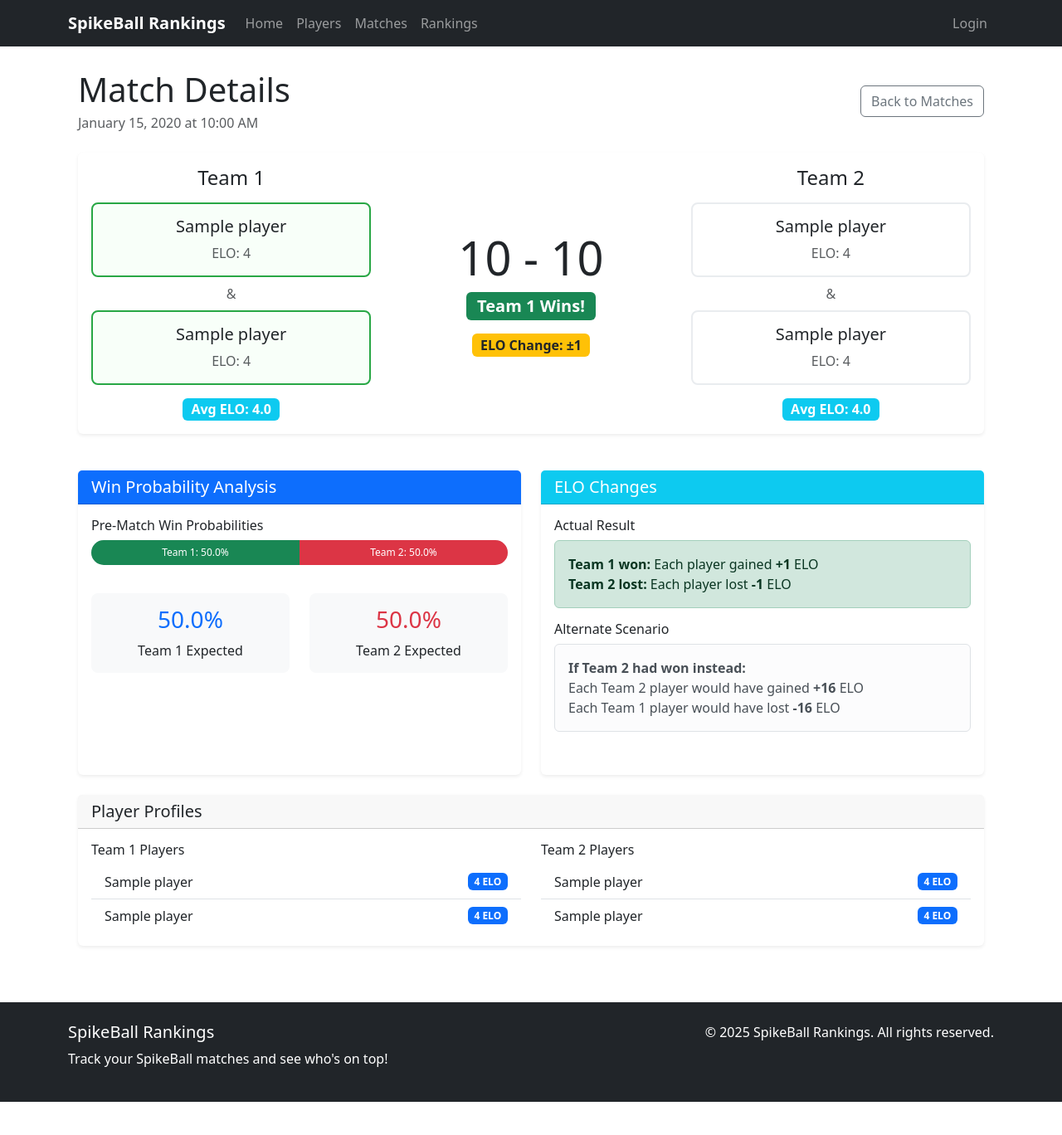
After one commit to LucaLumetti/ZipLeague, a Django app: page /matches/1/ in a window 1280 px wide. The commit adds this page. Shown: the whole page at 83% size. Run offline with Django 5.2, Linux system fonts and the light colour scheme; tables that the repository leaves empty hold one stand-in row (values such as "Sample post"); some libraries are stand-ins or nearby versions.

Commit message:
Implement match detail view and ELO recomputation feature; add templates for match details and ELO reset confirmation

```diff
--- /dev/null
+++ b/rankings/templates/rankings/match_detail.html
@@ -0,0 +1,257 @@
+{% extends 'rankings/base.html' %}
+
+{% block title %}Match Details{% endblock %}
+
+{% block content %}
+<div class="container-fluid">
+    <!-- Header -->
+    <div class="row mb-4">
+        <div class="col-12">
+            <div class="d-flex justify-content-between align-items-center">
+                <div>
+                    <h1 class="mb-1">Match Details</h1>
+                    <p class="text-muted mb-0">{{ match.date_played|date:"F d, Y" }} at {{ match.date_played|time:"g:i A" }}</p>
+                </div>
+                <a href="{% url 'match-list' %}" class="btn btn-outline-secondary">
+                    <i class="bi bi-arrow-left"></i> Back to Matches
+                </a>
+            </div>
+        </div>
+    </div>
+
+    <!-- Match Overview -->
+    <div class="row mb-4">
+        <div class="col-12">
+            <div class="card shadow-sm">
+                <div class="card-body">
+                    <div class="row align-items-center">
+                        <div class="col-md-4 text-center">
+                            <h4 class="mb-2">Team 1</h4>
+                            <div class="team-players">
+                                <div class="player-card {% if match.result == 'team1_win' %}winner{% endif %}">
+                                    <h5>{{ match.team1_player1.name }}</h5>
+                                    <p class="mb-0 text-muted">ELO: {{ match.team1_player1.elo_rating }}</p>
+                                </div>
+                                <div class="text-muted my-2">&</div>
+                                <div class="player-card {% if match.result == 'team1_win' %}winner{% endif %}">
+                                    <h5>{{ match.team1_player2.name }}</h5>
+                                    <p class="mb-0 text-muted">ELO: {{ match.team1_player2.elo_rating }}</p>
+                                </div>
+                            </div>
+                            <div class="mt-3">
+                                <span class="badge bg-info fs-6">Avg ELO: {{ team1_avg_elo }}</span>
+                            </div>
+                        </div>
+
+                        <div class="col-md-4 text-center">
+                            <div class="score-display">
+                                <h2 class="display-4 mb-2">{{ match.team1_score }} - {{ match.team2_score }}</h2>
+                                <div class="winner-badge">
+                                    {% if match.result == "team1_win" %}
+                                        <span class="badge bg-success fs-5">Team 1 Wins!</span>
+                                    {% else %}
+                                        <span class="badge bg-success fs-5">Team 2 Wins!</span>
+                                    {% endif %}
+                                </div>
+                                <div class="mt-3">
+                                    <span class="badge bg-warning text-dark fs-6">ELO Change: ±{{ match.elo_change }}</span>
+                                </div>
+                            </div>
+                        </div>
+
+                        <div class="col-md-4 text-center">
+                            <h4 class="mb-2">Team 2</h4>
+                            <div class="team-players">
+                                <div class="player-card {% if match.result == 'team2_win' %}winner{% endif %}">
+                                    <h5>{{ match.team2_player1.name }}</h5>
+                                    <p class="mb-0 text-muted">ELO: {{ match.team2_player1.elo_rating }}</p>
+                                </div>
+                                <div class="text-muted my-2">&</div>
+                                <div class="player-card {% if match.result == 'team2_win' %}winner{% endif %}">
+                                    <h5>{{ match.team2_player2.name }}</h5>
+                                    <p class="mb-0 text-muted">ELO: {{ match.team2_player2.elo_rating }}</p>
+                                </div>
+                            </div>
+                            <div class="mt-3">
+                                <span class="badge bg-info fs-6">Avg ELO: {{ team2_avg_elo }}</span>
+                            </div>
+                        </div>
+                    </div>
+                </div>
+            </div>
+        </div>
+    </div>
+
+    <!-- ELO Analysis -->
+    <div class="row mb-4">
+        <div class="col-md-6">
+            <div class="card h-100 shadow-sm">
+                <div class="card-header bg-primary text-white">
+                    <h5 class="mb-0"><i class="bi bi-graph-up"></i> Win Probability Analysis</h5>
+                </div>
+                <div class="card-body">
+                    <div class="mb-4">
+                        <h6>Pre-Match Win Probabilities</h6>
+                        <div class="progress mb-2" style="height: 30px;">
+                            <div class="progress-bar bg-success" role="progressbar" style="width: {{ team1_win_probability }}%">
+                                Team 1: {{ team1_win_probability }}%
+                            </div>
+                            <div class="progress-bar bg-danger" role="progressbar" style="width: {{ team2_win_probability }}%">
+                                Team 2: {{ team2_win_probability }}%
+                            </div>
+                        </div>
+                    </div>
+
+                    <div class="row text-center">
+                        <div class="col-6">
+                            <div class="stat-box">
+                                <h3 class="text-primary">{{ team1_win_probability }}%</h3>
+                                <p class="mb-0">Team 1 Expected</p>
+                            </div>
+                        </div>
+                        <div class="col-6">
+                            <div class="stat-box">
+                                <h3 class="text-danger">{{ team2_win_probability }}%</h3>
+                                <p class="mb-0">Team 2 Expected</p>
+                            </div>
+                        </div>
+                    </div>
+                </div>
+            </div>
+        </div>
+
+        <div class="col-md-6">
+            <div class="card h-100 shadow-sm">
+                <div class="card-header bg-info text-white">
+                    <h5 class="mb-0"><i class="bi bi-arrow-left-right"></i> ELO Changes</h5>
+                </div>
+                <div class="card-body">
+                    <div class="mb-3">
+                        <h6>Actual Result</h6>
+                        <div class="alert alert-success">
+                            {% if match.result == "team1_win" %}
+                                <strong>Team 1 won:</strong> Each player gained <strong>+{{ match.elo_change }}</strong> ELO<br>
+                                <strong>Team 2 lost:</strong> Each player lost <strong>-{{ match.elo_change }}</strong> ELO
+                            {% else %}
+                                <strong>Team 2 won:</strong> Each player gained <strong>+{{ match.elo_change }}</strong> ELO<br>
+                                <strong>Team 1 lost:</strong> Each player lost <strong>-{{ match.elo_change }}</strong> ELO
+                            {% endif %}
+                        </div>
+                    </div>
+
+                    <div>
+                        <h6>Alternate Scenario</h6>
+                        <div class="alert alert-light border">
+                            {% if alt_winner == "team1" %}
+                                <strong>If Team 1 had won instead:</strong><br>
+                                Each Team 1 player would have gained <strong>+{{ alt_elo_change }}</strong> ELO<br>
+                                Each Team 2 player would have lost <strong>-{{ alt_elo_change }}</strong> ELO
+                            {% else %}
+                                <strong>If Team 2 had won instead:</strong><br>
+                                Each Team 2 player would have gained <strong>+{{ alt_elo_change }}</strong> ELO<br>
+                                Each Team 1 player would have lost <strong>-{{ alt_elo_change }}</strong> ELO
+                            {% endif %}
+                        </div>
+                    </div>
+                </div>
+            </div>
+        </div>
+    </div>
+
+    <!-- Player Links -->
+    <div class="row">
+        <div class="col-12">
+            <div class="card shadow-sm">
+                <div class="card-header">
+                    <h5 class="mb-0"><i class="bi bi-people"></i> Player Profiles</h5>
+                </div>
+                <div class="card-body">
+                    <div class="row">
+                        <div class="col-md-6">
+                            <h6>Team 1 Players</h6>
+                            <div class="list-group list-group-flush">
+                                <a href="{% url 'player-detail' match.team1_player1.pk %}" class="list-group-item list-group-item-action">
+                                    <div class="d-flex justify-content-between align-items-center">
+                                        <span>{{ match.team1_player1.name }}</span>
+                                        <span class="badge bg-primary">{{ match.team1_player1.elo_rating }} ELO</span>
+                                    </div>
+                                </a>
+                                <a href="{% url 'player-detail' match.team1_player2.pk %}" class="list-group-item list-group-item-action">
+                                    <div class="d-flex justify-content-between align-items-center">
+                                        <span>{{ match.team1_player2.name }}</span>
+                                        <span class="badge bg-primary">{{ match.team1_player2.elo_rating }} ELO</span>
+                                    </div>
+                                </a>
+                            </div>
+                        </div>
+                        <div class="col-md-6">
+                            <h6>Team 2 Players</h6>
+                            <div class="list-group list-group-flush">
+                                <a href="{% url 'player-detail' match.team2_player1.pk %}" class="list-group-item list-group-item-action">
+                                    <div class="d-flex justify-content-between align-items-center">
+                                        <span>{{ match.team2_player1.name }}</span>
+                                        <span class="badge bg-primary">{{ match.team2_player1.elo_rating }} ELO</span>
+                                    </div>
+                                </a>
+                                <a href="{% url 'player-detail' match.team2_player2.pk %}" class="list-group-item list-group-item-action">
+                                    <div class="d-flex justify-content-between align-items-center">
+                                        <span>{{ match.team2_player2.name }}</span>
+                                        <span class="badge bg-primary">{{ match.team2_player2.elo_rating }} ELO</span>
+                                    </div>
+                                </a>
+                            </div>
+                        </div>
+                    </div>
+                </div>
+            </div>
+        </div>
+    </div>
+</div>
+
+<style>
+.player-card {
+    padding: 15px;
+    border: 2px solid #e9ecef;
+    border-radius: 8px;
+    margin: 5px 0;
+    transition: all 0.3s ease;
+}
+
+.player-card.winner {
+    border-color: #28a745;
+    background-color: #f8fff9;
+}
+
+.score-display {
+    padding: 20px;
+}
+
+.stat-box {
+    padding: 15px;
+    border-radius: 8px;
+    background-color: #f8f9fa;
+    margin: 10px 0;
+}
+
+.cursor-pointer {
+    cursor: pointer;
+}
+
+.team-players {
+    margin: 15px 0;
+}
+
+.progress {
+    border-radius: 15px;
+}
+
+.card {
+    border: none;
+    transition: transform 0.2s ease;
+}
+
+.card:hover {
+    transform: translateY(-2px);
+}
+</style>
+{% endblock %}
--- a/rankings/urls.py
+++ b/rankings/urls.py
@@ -12,11 +12,15 @@ urlpatterns = [
 
     # Match URLs
     path('matches/', views.MatchListView.as_view(), name='match-list'),
+    path('matches/<int:pk>/', views.MatchDetailView.as_view(), name='match-detail'),
     path('matches/new/', views.MatchCreateView.as_view(), name='match-create'),
 
     # Ranking URL
     path('rankings/', views.RankingListView.as_view(), name='rankings'),
 
+    # ELO Recomputation (admin only)
+    path('admin/elo-recompute/', views.EloRecomputeView.as_view(), name='elo-recompute'),
+
     # User registration (admin only)
     path('register/', views.UserRegistrationView.as_view(), name='register'),
 ]
--- a/rankings/views.py
+++ b/rankings/views.py
@@ -7,6 +7,11 @@ from django.contrib.auth.mixins import LoginRequiredMixin, UserPassesTestMixin
 from django.contrib.auth.forms import UserCreationForm
 from django.contrib.auth.models import User
 from django.db.models import Q
+from django.http import JsonResponse
+from django.views.decorators.http import require_POST
+from django.contrib.auth.decorators import user_passes_test
+from django.utils.decorators import method_decorator
+from django.db import transaction
 
 from .models import Player, Match
 from .forms import PlayerForm, MatchForm # Assuming these forms are well-defined
@@ -76,6 +81,47 @@ class MatchListView(ListView):
     context_object_name = 'matches'
     ordering = ['-date_played'] # Show most recent matches first
 
+class MatchDetailView(DetailView):
+    model = Match
+    template_name = 'rankings/match_detail.html'
+    context_object_name = 'match'
+
+    def get_context_data(self, **kwargs):
+        context = super().get_context_data(**kwargs)
+        match = self.get_object()
+
+        # Calculate ELO data at the time of the match
+        # Note: This is theoretical calculation based on current model
+        # For accurate historical data, you'd need to store ELO snapshots
+        team1_avg_elo = (match.team1_player1.elo_rating + match.team1_player2.elo_rating) / 2
+        team2_avg_elo = (match.team2_player1.elo_rating + match.team2_player2.elo_rating) / 2
+
+        # Calculate win probability using ELO formula
+        expected_team1_win = 1 / (1 + 10 ** ((team2_avg_elo - team1_avg_elo) / 400))
+        expected_team2_win = 1 - expected_team1_win
+
+        # Calculate what would have happened if the other team won
+        k_factor = 32
+        if match.result == match.MatchResult.TEAM1_WIN:
+            # What if team 2 had won instead
+            elo_delta_if_team2_won = round(k_factor * (1 - expected_team1_win))
+            context['alt_elo_change'] = elo_delta_if_team2_won
+            context['alt_winner'] = 'team2'
+        else:
+            # What if team 1 had won instead
+            elo_delta_if_team1_won = round(k_factor * (0 - expected_team1_win))
+            context['alt_elo_change'] = abs(elo_delta_if_team1_won)
+            context['alt_winner'] = 'team1'
+
+        context.update({
+            'team1_avg_elo': round(team1_avg_elo, 1),
+            'team2_avg_elo': round(team2_avg_elo, 1),
+            'team1_win_probability': round(expected_team1_win * 100, 1),
+            'team2_win_probability': round(expected_team2_win * 100, 1),
+        })
+
+        return context
+
 class MatchCreateView(LoginRequiredMixin, CreateView):
     model = Match
     form_class = MatchForm
@@ -98,15 +144,31 @@ class RankingListView(ListView):
         sort_by = self.request.GET.get('sort', 'elo_rating') # Default sort: elo_rating
         direction = self.request.GET.get('direction', 'desc') # Default direction: descending
 
-        order_by_field = f"{'-' if direction == 'desc' else ''}{sort_by}"
-
         # Handle sorting by win_percentage (a model property)
         if sort_by == 'win_percentage':
-            queryset = Player.objects.all()
-            # Python's sorted() is used for properties not directly sortable by database
-            return sorted(queryset, key=lambda p: p.win_percentage, reverse=(direction == 'desc'))
+            # For win_percentage, we need to use Python sorting since it's a property
+            from django.http import HttpResponse
+            from django.template import loader
 
+            # Return all players and let the template handle the sorting display
+            # The template will need to handle the win_percentage sorting
+            return Player.objects.all().order_by('-elo_rating')
+
+        order_by_field = f"{'-' if direction == 'desc' else ''}{sort_by}"
         return Player.objects.all().order_by(order_by_field)
+
+    def get_context_data(self, **kwargs):
+        context = super().get_context_data(**kwargs)
+        sort_by = self.request.GET.get('sort', 'elo_rating')
+        direction = self.request.GET.get('direction', 'desc')
+
+        # Handle win_percentage sorting in context since it's a property
+        if sort_by == 'win_percentage':
+            players = list(Player.objects.all())
+            players.sort(key=lambda p: p.win_percentage, reverse=(direction == 'desc'))
+            context['players'] = players
+
+        return context
 
 class UserRegistrationView(UserPassesTestMixin, CreateView):
     model = User
@@ -122,3 +184,43 @@ class UserRegistrationView(UserPassesTestMixin, CreateView):
         user = form.save()
         messages.success(self.request, f"User {user.username} has been registered successfully.")
         return super().form_valid(form)
+
+@method_decorator(user_passes_test(lambda u: u.is_superuser), name='dispatch')
+class EloRecomputeView(View):
+    """Admin-only view to recompute all ELO ratings from scratch"""
+
+    def post(self, request, *args, **kwargs):
+        try:
+            with transaction.atomic():
+                # Reset all players to default ELO and stats
+                Player.objects.all().update(
+                    elo_rating=1000,
+                    matches_played=0,
+                    matches_won=0,
+                    matches_lost=0
+                )
+
+                # Reset all match ELO changes
+                Match.objects.all().update(elo_change=0)
+
+                # Process all matches in chronological order
+                matches = Match.objects.all().order_by('date_played')
+
+                for match in matches:
+                    # Temporarily mark as not updated to allow stats recalculation
+                    match._stats_updated = False
+                    match.update_player_stats()
+
+                messages.success(request, f"ELO ratings have been recomputed successfully. Processed {matches.count()} matches.")
+
+        except Exception as e:
+            messages.error(request, f"Error recomputing ELO ratings: {str(e)}")
+
+        return redirect('rankings')
+
+    def get(self, request, *args, **kwargs):
+        # Show confirmation page
+        return render(request, 'rankings/elo_recompute_confirm.html', {
+            'total_matches': Match.objects.count(),
+            'total_players': Player.objects.count()
+        })
```
Also changed, not shown: rankings/models.py (+18 -18 lines), rankings/templates/rankings/elo_recompute_confirm.html (added, +104 -0 lines), rankings/templates/rankings/match_list.html (+8 -2 lines), rankings/templates/rankings/player_detail.html (+13 -1 lines), rankings/templates/rankings/ranking_list.html (+8 -1 lines).
